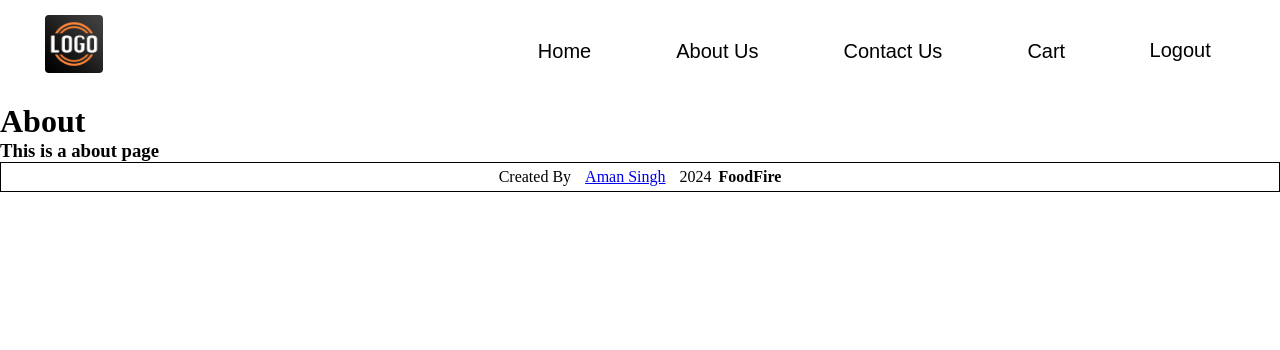
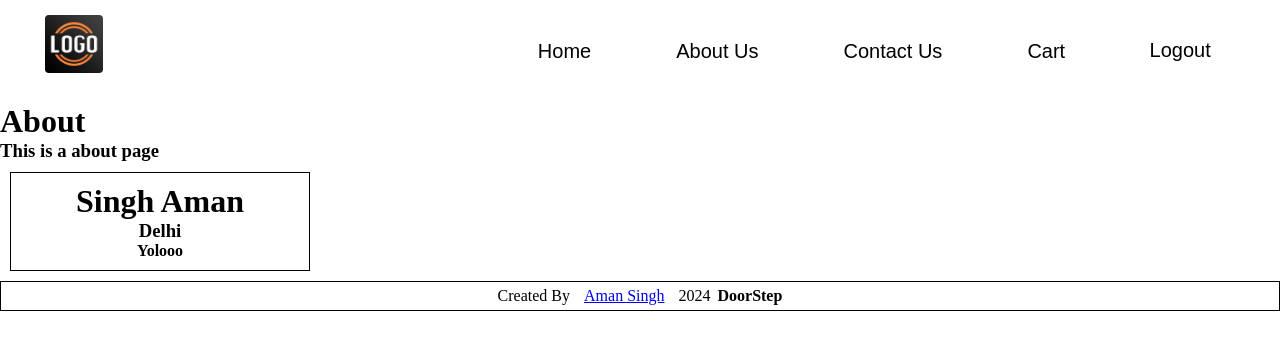
Before and after one commit to AMAN7040/react, a React (Vite) app: page /about in a window 1280 px wide. Shown: the top 350 px of the page. Built offline with nearby package versions, Linux system fonts and the light colour scheme.

Commit message:
functional component

```diff
--- a/index.css
+++ b/index.css
@@ -320,3 +320,11 @@
     font-weight: 600;
     margin-left: 50px;
 }
+
+.comp{
+    border: 1px solid black;
+    text-align: center;
+    margin: 10px;
+    padding: 10px;
+    width: 300px;
+}
--- a/src/components/About.js
+++ b/src/components/About.js
@@ -1,8 +1,11 @@
+import Comp from "./Comp";
+
 const About = () =>{
     return(
       <div className="aboutus">
         <h1>About</h1>
         <h3>This is a about page</h3>
+        <Comp name={"Singh Aman"} place={'Delhi'} info={'Yolooo'}/>
       </div>
     )
 }
--- /dev/null
+++ b/src/components/Comp.js
@@ -0,0 +1,14 @@
+import React from 'react'
+
+export const Comp = (props) => {
+    const {name, place, info} = props;
+  return (
+    <div className='comp'>
+     <h1>{name}</h1>
+     <h3>{place}</h3>
+     <h4>{info}</h4>
+    </div>
+  )
+}
+
+export default Comp;
--- a/src/components/Footer.js
+++ b/src/components/Footer.js
@@ -10,7 +10,7 @@ const Footer = () => {
         <i className="fa-solid fa-copyright"></i>
         {year}
         <strong>
-          Food<span>Fire</span>
+          Door<span>Step</span>
         </strong>
       </div>
     );
```
